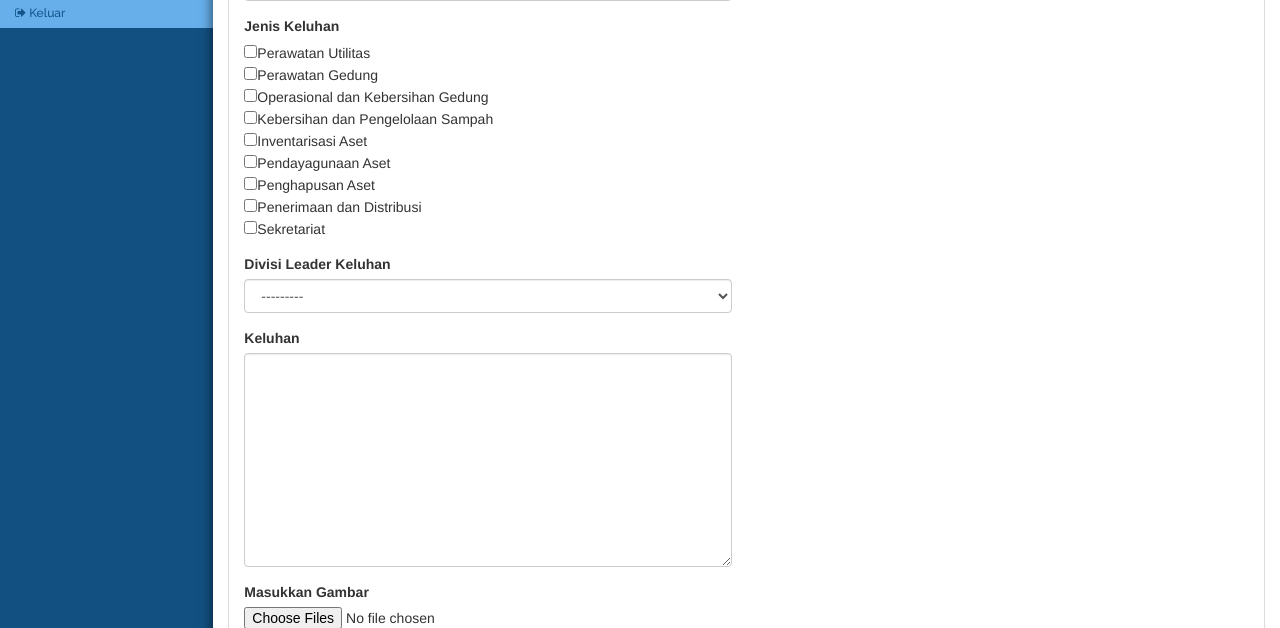
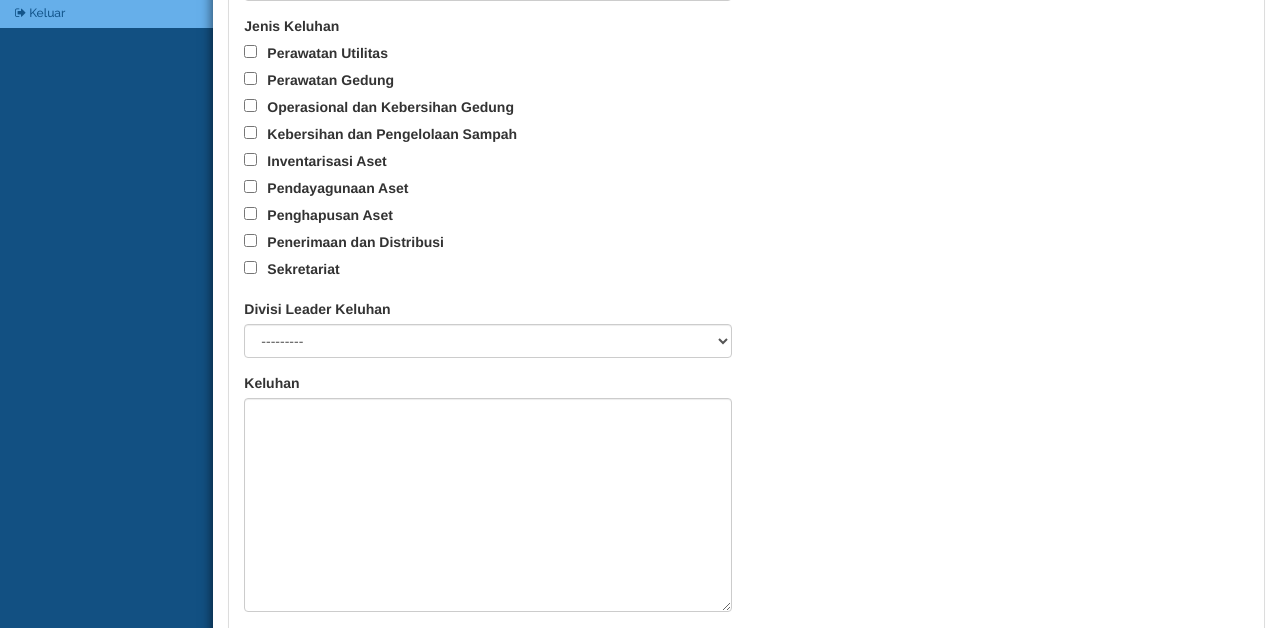
Before and after one commit to betheazdavida/ditsp_issue, a Django app: page /complaints/create/ in a window 1280 px wide. Shown: the part 536-1164 px from the top of the page. Run offline with Django 3.2, Linux system fonts and the light colour scheme; a user stored in the database is signed in; data comes from the database, SQL or seed files in the repository; some libraries are stand-ins or nearby versions.

Commit message:
resolve misplaced complaint problem

```diff
--- a/complaintManager/templates/complaintManager/complaint_create.html
+++ b/complaintManager/templates/complaintManager/complaint_create.html
@@ -66,39 +66,41 @@
 							</div>
 							<div class="form-group">
 								<label class="control-label" for="assigned_divisions">Jenis Keluhan</label><br>
-								<input type="checkbox" name="select_divisions" value="PU" onclick="changeVisibility('PU')">Perawatan Utilitas<br>
-								<input type="checkbox" name="select_divisions" value="PG" onclick="changeVisibility('PG')">Perawatan Gedung<br>
-								<input type="checkbox" name="select_divisions" value="OG" onclick="changeVisibility('OG')">Operasional dan Kebersihan Gedung<br>
-								<input type="checkbox" name="select_divisions" value="KS" onclick="changeVisibility('KS')">Kebersihan dan Pengelolaan Sampah<br>
-								<input type="checkbox" name="select_divisions" value="IA" onclick="changeVisibility('IA')">Inventarisasi Aset<br>
-								<input type="checkbox" name="select_divisions" value="PDA" onclick="changeVisibility('PDA')">Pendayagunaan Aset<br>
-								<input type="checkbox" name="select_divisions" value="PHA" onclick="changeVisibility('PHA')">Penghapusan Aset<br>
-								<input type="checkbox" name="select_divisions" value="PD" onclick="changeVisibility('PD')">Penerimaan dan Distribusi<br>
-								<input type="checkbox" name="select_divisions" value="S" onclick="changeVisibility('S')">Sekretariat<br>
-								<!-- {{complaint_form.assigned_divisions}} -->
+								<ul id="id_complaint-assigned_divisions">
+    								<li><label for="id_complaint-assigned_divisions_0"><input type="checkbox" name="complaint-assigned_divisions" value="1" style="margin-right: 10px" id="id_complaint-assigned_divisions_0" onclick="changeVisibility('PU')">Perawatan Utilitas</label></li>
+								    <li><label for="id_complaint-assigned_divisions_1"><input type="checkbox" name="complaint-assigned_divisions" value="2" style="margin-right: 10px" id="id_complaint-assigned_divisions_1" onclick="changeVisibility('PG')">Perawatan Gedung</label></li>
+   									<li><label for="id_complaint-assigned_divisions_2"><input type="checkbox" name="complaint-assigned_divisions" value="3" style="margin-right: 10px" id="id_complaint-assigned_divisions_2" onclick="changeVisibility('OG')">Operasional dan Kebersihan Gedung</label></li>
+    								<li><label for="id_complaint-assigned_divisions_3"><input type="checkbox" name="complaint-assigned_divisions" value="4" style="margin-right: 10px" id="id_complaint-assigned_divisions_3" onclick="changeVisibility('KS')">Kebersihan dan Pengelolaan Sampah</label></li>
+    								<li><label for="id_complaint-assigned_divisions_4"><input type="checkbox" name="complaint-assigned_divisions" value="5" style="margin-right: 10px" id="id_complaint-assigned_divisions_4" onclick="changeVisibility('IA')">Inventarisasi Aset</label></li>
+    								<li><label for="id_complaint-assigned_divisions_5"><input type="checkbox" name="complaint-assigned_divisions" value="6" style="margin-right: 10px" id="id_complaint-assigned_divisions_5" onclick="changeVisibility('PDA')">Pendayagunaan Aset</label></li>
+    								<li><label for="id_complaint-assigned_divisions_6"><input type="checkbox" name="complaint-assigned_divisions" value="7" style="margin-right: 10px" id="id_complaint-assigned_divisions_6" onclick="changeVisibility('PHA')">Penghapusan Aset</label></li>
+    								<li><label for="id_complaint-assigned_divisions_7"><input type="checkbox" name="complaint-assigned_divisions" value="8" style="margin-right: 10px" id="id_complaint-assigned_divisions_7" onclick="changeVisibility('PD')">Penerimaan dan Distribusi</label></li>
+    								<li><label for="id_complaint-assigned_divisions_8"><input type="checkbox" name="complaint-assigned_divisions" value="9" style="margin-right: 10px" id="id_complaint-assigned_divisions_8" onclick="changeVisibility('S')">Sekretariat</label></li>
+								</ul>
+								<!--{{complaint_form.assigned_divisions}}-->
 							</div>
 							<div class="form-group">
 								<label class="control-label" for="leader">Divisi Leader Keluhan</label>
-								<select class="form-control">
-									<option value="None" selected>---------</option>
-									<option value="PU" id="PU" style="display: none;">Perawatan Utilitas</option>
-									<option value="PG" id="PG" style="display: none;">Perawatan Gedung</option>
-									<option value="OG" id="OG" style="display: none;">Operasional dan Kebersihan Gedung</option>
-									<option value="KS" id="KS" style="display: none;">Kebersihan dan Pengelolaan Sampah</option>
-									<option value="IA" id="IA" style="display: none;">Inventarisasi Aset</option>
-									<option value="PDA" id="PDA" style="display: none;">Pendayagunaan Aset</option>
-									<option value="PHA" id="PHA" style="display: none;">Penghapusan Aset</option>
-									<option value="PD" id="PD" style="display: none;">Penerimaan dan Distribusi</option>
-									<option value="S" id="S" style="display: none;">Sekretariat</option>
+								<select name="complaint-leader" class="form-control" id="id_complaint-leader">
+  									<option value="" selected="">---------</option>
+									<option value="1" id="PU" style="display: none;">Perawatan Utilitas</option>
+									<option value="2" id="PG" style="display: none;">Perawatan Gedung</option>
+									<option value="3" id="OG" style="display: none;">Operasional dan Kebersihan Gedung</option>
+									<option value="4" id="KS" style="display: none;">Kebersihan dan Pengelolaan Sampah</option>
+									<option value="5" id="IA" style="display: none;">Inventarisasi Aset</option>
+									<option value="6" id="PDA" style="display: none;">Pendayagunaan Aset</option>
+									<option value="7" id="PHA" style="display: none;">Penghapusan Aset</option>
+									<option value="8" id="PD" style="display: none;">Penerimaan dan Distribusi</option>
+									<option value="9" id="S" style="display: none;">Sekretariat</option>
 								</select>
-								<!-- {{complaint_form.leader}}
+								<!--{{complaint_form.leader}}
 								{% if complaint_form.leader.errors %}
 										<ul class="error-list">
 										{% for error in complaint_form.leader.errors %}
 												<li style="color: red;">{{ error|escape }}</li>
 										{% endfor %}
 										</ul>
-								{% endif %} -->
+								{% endif %}-->
 							</div>
 							<div class="form-group">
 								<label class="control-label" for="description">Keluhan</label>
```
